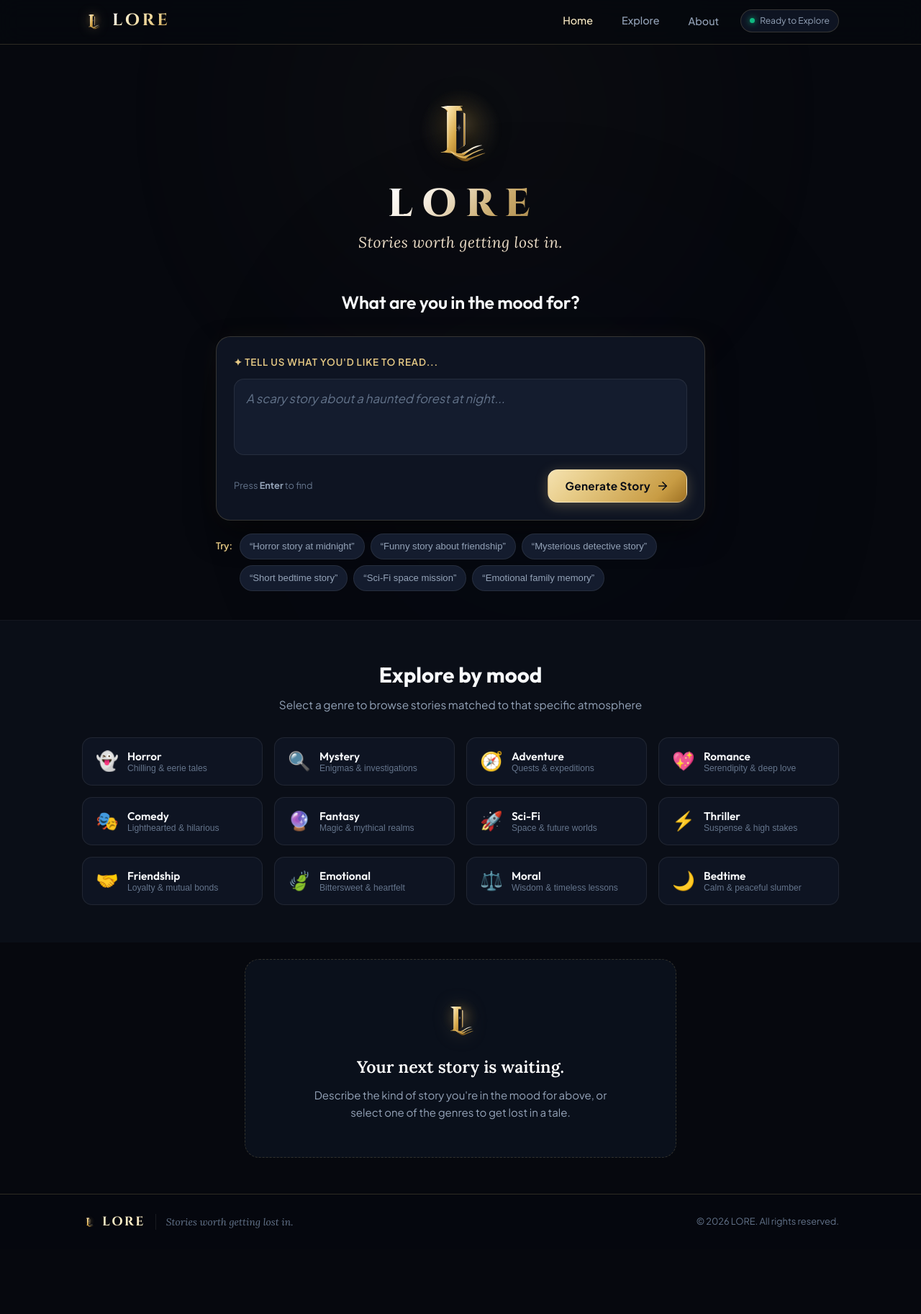
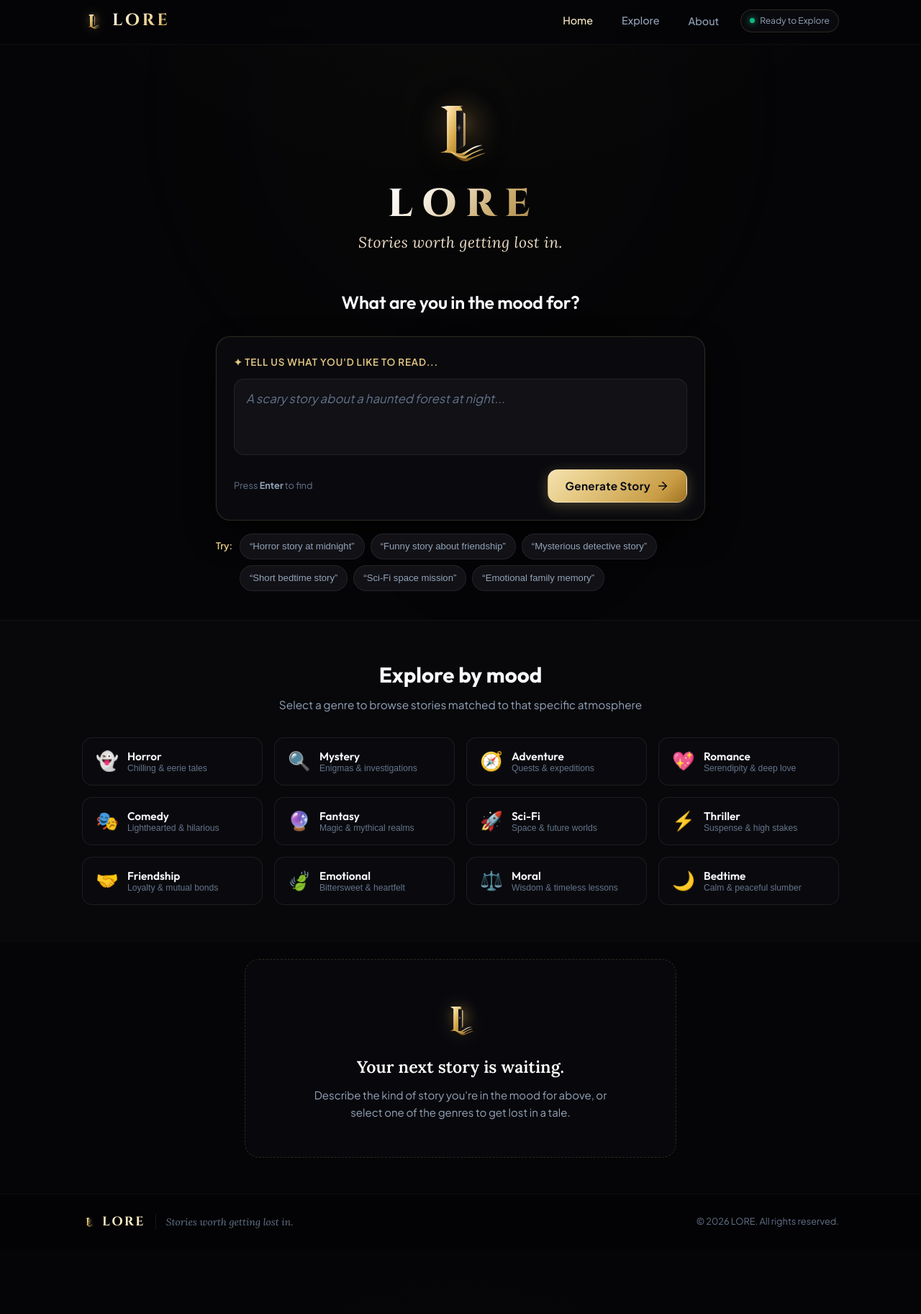
Before and after one commit to Mmyz03/LORE, a Flask app: page / in a window 1280 px wide. Shown: the whole page at 72% size. Run offline with Flask 3, Linux system fonts and the light colour scheme.

Commit message:
Update LORE website

```diff
--- a/app/static/style.css
+++ b/app/static/style.css
@@ -5,22 +5,23 @@
    ========================================================================== */
 
 :root {
-    /* Brand Color Palette - Deep Midnight Navy & Champagne Gold */
-    --background: #06080e;
-    --background-alt: #0a0e17;
-    --surface: #0e1422;
-    --surface-light: #141c2e;
-    --surface-hover: #1a253c;
+    /* Brand Color Palette - Sophisticated Premium Black & Champagne Gold */
+    --background: #050507;
+    --background-alt: #08080b;
+    --surface: #0a0a0e;
+    --surface-light: #111116;
+    --surface-hover: #17171d;
+    --surface-reader: #08080a;
 
     /* Warm Champagne-Gold Tokens (Inspired by the official LORE Emblem) */
     --gold-primary: #e6ca85;
     --gold-light: #fbecc5;
     --gold-dark: #b88a38;
     --gold-deep: #7a5518;
-    --gold-glow: rgba(230, 202, 133, 0.22);
-    --gold-glow-soft: rgba(230, 202, 133, 0.08);
-    --gold-border: rgba(230, 202, 133, 0.18);
-    --gold-border-hover: rgba(230, 202, 133, 0.45);
+    --gold-glow: rgba(230, 202, 133, 0.16);
+    --gold-glow-soft: rgba(230, 202, 133, 0.045);
+    --gold-border: rgba(230, 202, 133, 0.16);
+    --gold-border-hover: rgba(230, 202, 133, 0.40);
 
     /* Neutral Borders */
     --border: rgba(255, 255, 255, 0.08);
@@ -52,9 +53,9 @@
     --radius-md: 14px;
     --radius-lg: 20px;
     --radius-full: 9999px;
-    --shadow-sm: 0 4px 10px rgba(0, 0, 0, 0.4);
-    --shadow-card: 0 20px 48px -10px rgba(0, 0, 0, 0.7);
-    --shadow-gold: 0 0 28px var(--gold-glow);
+    --shadow-sm: 0 4px 12px rgba(0, 0, 0, 0.6);
+    --shadow-card: 0 24px 48px -12px rgba(0, 0, 0, 0.95);
+    --shadow-gold: 0 0 30px var(--gold-glow-soft);
 
     /* Transitions */
     --transition-fast: 0.18s cubic-bezier(0.4, 0, 0.2, 1);
@@ -74,10 +75,14 @@ html {
     overflow-x: hidden;
     width: 100%;
     max-width: 100vw;
+    background-color: #050507;
 }
 
 body {
     background-color: var(--background);
+    background: radial-gradient(ellipse 80% 50% at 50% -20%, rgba(230, 202, 133, 0.035) 0%, transparent 70%),
+                radial-gradient(ellipse 60% 40% at 50% 120%, rgba(18, 18, 24, 0.4) 0%, transparent 60%),
+                #050507;
     color: var(--text-primary);
     font-family: var(--font-sans);
     font-size: 15px;
@@ -94,26 +99,28 @@ body {
     padding-bottom: max(90px, calc(70px + env(safe-area-inset-bottom)));
 }
 
-/* Background Atmospheric Subtle Glows */
+/* Background Atmospheric Subtle Glows - Refined for Sophisticated Black Canvas */
 .bg-glow {
     position: fixed;
-    width: 680px;
-    height: 680px;
+    width: 750px;
+    height: 750px;
     border-radius: 50%;
-    filter: blur(170px);
+    filter: blur(180px);
     pointer-events: none;
     z-index: 0;
-    opacity: 0.08;
+    opacity: 0.045;
 }
 .glow-gold {
-    top: -180px;
-    left: 25%;
+    top: -220px;
+    left: 50%;
+    transform: translateX(-50%);
     background: radial-gradient(circle, var(--gold-primary) 0%, transparent 70%);
 }
 .glow-navy {
-    bottom: -180px;
+    bottom: -220px;
     right: 15%;
-    background: radial-gradient(circle, #1e3a8a 0%, transparent 70%);
+    background: radial-gradient(circle, rgba(28, 28, 36, 0.5) 0%, transparent 70%);
+    opacity: 0.03;
 }
 
 .container {
@@ -135,10 +142,10 @@ a:focus-visible, button:focus-visible, input:focus-visible, textarea:focus-visib
    Navigation Bar (Desktop & Mobile)
    ========================================================================== */
 .navbar {
-    background: rgba(6, 8, 14, 0.88);
+    background: rgba(5, 5, 7, 0.88);
     backdrop-filter: blur(16px);
     -webkit-backdrop-filter: blur(16px);
-    border-bottom: 1px solid var(--gold-border);
+    border-bottom: 1px solid var(--border-subtle);
     padding: clamp(10px, 2vw, 14px) 0;
     position: sticky;
     top: 0;
@@ -356,14 +363,14 @@ a:focus-visible, button:focus-visible, input:focus-visible, textarea:focus-visib
     border: 1px solid var(--gold-border);
     border-radius: var(--radius-lg);
     padding: clamp(16px, 3vw, 24px);
-    box-shadow: var(--shadow-card), 0 0 35px rgba(230, 202, 133, 0.05);
+    box-shadow: 0 20px 48px -10px rgba(0, 0, 0, 0.95), 0 0 1px 1px rgba(255, 255, 255, 0.03);
     text-align: left;
     transition: var(--transition-base);
 }
 
 .search-card:focus-within {
     border-color: var(--gold-border-hover);
-    box-shadow: var(--shadow-card), 0 0 35px var(--gold-glow);
+    box-shadow: 0 24px 56px -10px rgba(0, 0, 0, 1), 0 0 30px var(--gold-glow-soft);
 }
 
 .search-card-header {
@@ -1688,7 +1695,7 @@ a:focus-visible, button:focus-visible, input:focus-visible, textarea:focus-visib
 }
 
 .empty-state-box, .error-state-box {
-    background: rgba(14, 20, 34, 0.7);
+    background: rgba(10, 10, 14, 0.85);
     border: 1px dashed var(--gold-border);
     border-radius: var(--radius-lg);
     padding: clamp(30px, 6vw, 50px) clamp(18px, 4vw, 30px);
@@ -1922,10 +1929,10 @@ a:focus-visible, button:focus-visible, input:focus-visible, textarea:focus-visib
    Footer
    ========================================================================== */
 .app-footer {
-    border-top: 1px solid var(--gold-border);
+    border-top: 1px solid var(--border-subtle);
     padding: 24px 0;
     margin-top: auto;
-    background: rgba(6, 8, 14, 0.95);
+    background: #030305;
 }
 
 .footer-container {
```
Also changed, not shown: other parts of app/static/style.css (+17 -17 lines), tests/test_mobile_and_perf.py (+3 -3 lines).
